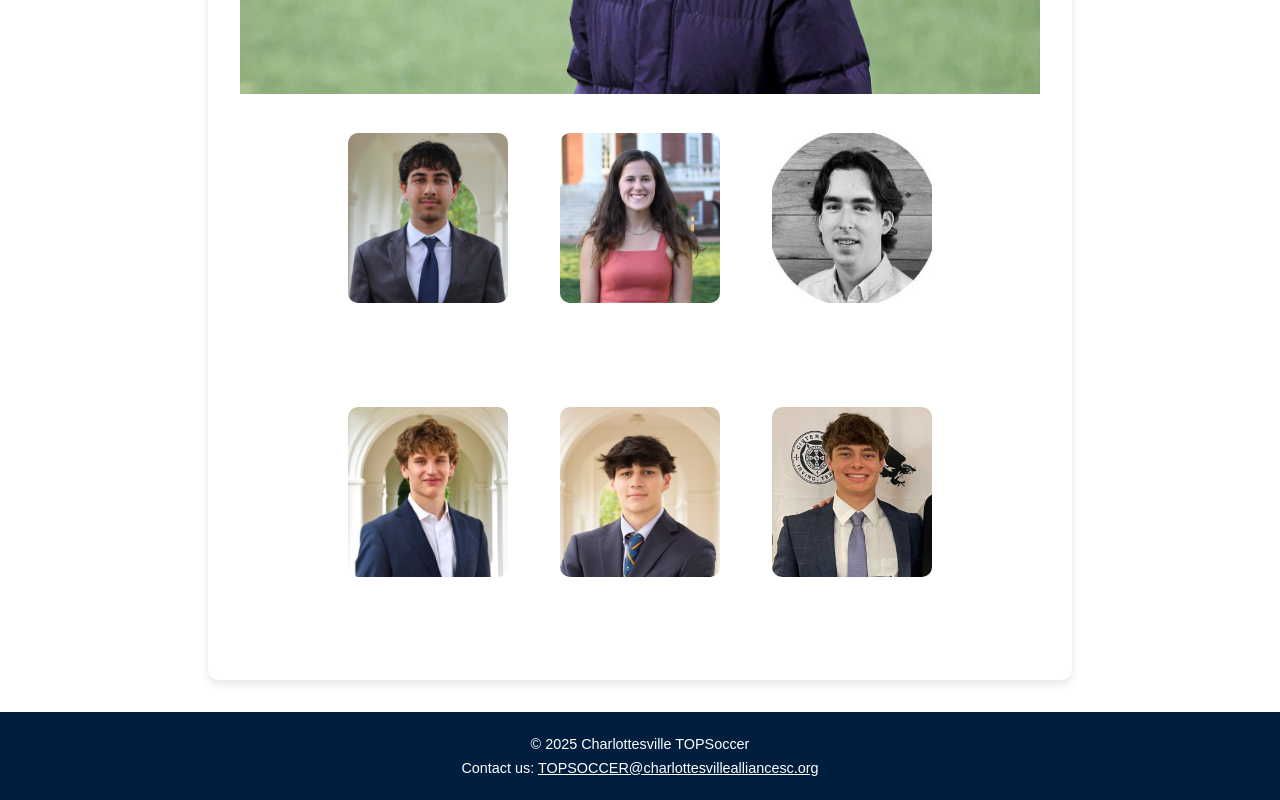
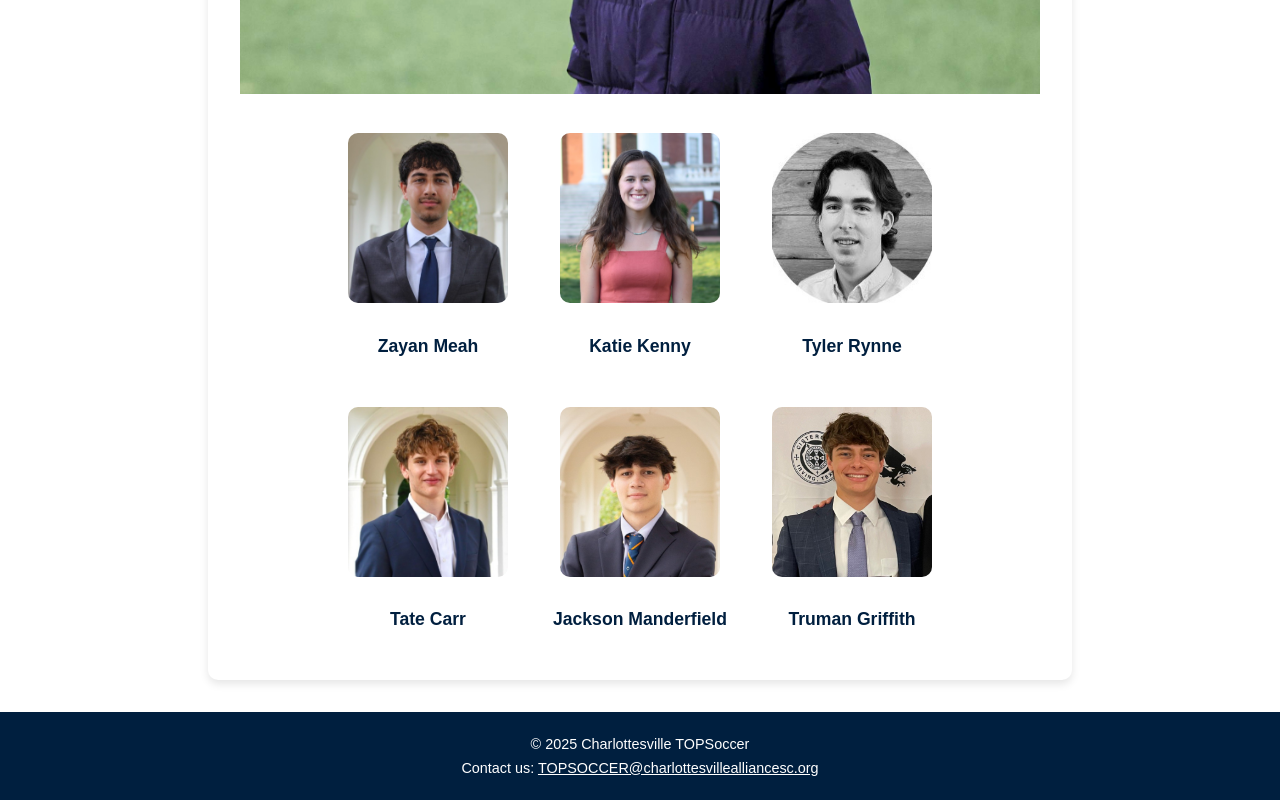
Before and after one commit to zmeah28/Charlottesville_TOPSoccer_Website, a Next.js app: page /members in a window 1280 px wide. Shown: the part 1647-2447 px from the top of the page. Built offline with nearby package versions, Linux system fonts and the light colour scheme.

Commit message:
[fix] Misc

```diff
--- a/src/styles/members.module.css
+++ b/src/styles/members.module.css
@@ -78,7 +78,7 @@
   .coachName {
     font-family: 'Oswald', sans-serif;
     font-size: 1.1rem;
-    color: #fff;
+    color: #001f3f;
   }
 
   @keyframes slideInLeft {
```
